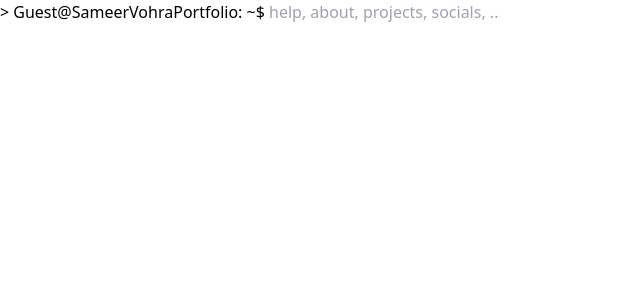
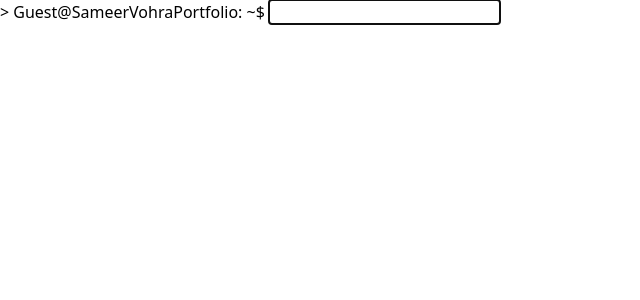
Before and after one commit to SameerVohra/TerminalPortfolio, a React (Vite) app: page / in a window 1280 px wide. Shown: the top 300 px of the page, without its empty margins (0-640 px from the left). Built offline with nearby package versions, Linux system fonts and the light colour scheme.

Commit message:
Added vercel.json

```diff
--- a/src/Components/Terminal.tsx
+++ b/src/Components/Terminal.tsx
@@ -1,5 +1,5 @@
 import { useEffect, useRef, useState } from "react";
-import projects from "../assets/projects.json"
+import projects from "../assets/projects.json";
 
 interface CommandInterface {
   command: string;
@@ -11,6 +11,8 @@ function Terminal() {
   const [cmd, setCmd] = useState<string[]>([]);
   const terminalRef = useRef<HTMLDivElement | null>(null);
   const [output, setOutput] = useState<string[]>([]);
+  const inputRef = useRef<HTMLInputElement | null>(null);
+
   const commands: CommandInterface[] = [
     { command: "help", output: "get all commands" },
     { command: "clear", output: "clear terminal" },
@@ -21,7 +23,6 @@ function Terminal() {
     { command: "projects", output: "get all projects" },
     { command: "gui", output: "go to gui portfolio" },
   ];
-
 
   const handleKeyPress = (e: React.KeyboardEvent<HTMLInputElement>) => {
     if (e.code === "Enter") {
@@ -36,7 +37,6 @@ const handleKeyPress = (e: React.KeyboardEvent<HTMLInputElement>) => {
     }
   };
 
-
   const executeCommand = (command: string) => {
     let output: string = "";
     const gitCommandRegex = /^projects git (\d+)$/;
@@ -47,7 +47,11 @@ const executeCommand = (command: string) => {
 
     // Check for git or live command
     if (gitMatch || liveMatch) {
-    const projectIndex = gitMatch ? parseInt(gitMatch[1], 10) - 1 : liveMatch ? parseInt(liveMatch[1], 10) - 1 : -1;
+      const projectIndex = gitMatch
+        ? parseInt(gitMatch[1], 10) - 1
+        : liveMatch
+        ? parseInt(liveMatch[1], 10) - 1
+        : -1;
 
       if (projectIndex < 0 || projectIndex >= projects.projects.length) {
         setOutput((prev) => [...prev, "Index out of bounds..."]);
@@ -79,7 +83,6 @@ const executeCommand = (command: string) => {
 
   const getOutput = (output: string) => {
     switch (output) {
-
       case "get all commands":
         getCommands();
         break;
@@ -97,51 +100,58 @@ const executeCommand = (command: string) => {
         break;
 
       case "about me":
-        const about = "Hi, my name is Sameer Vohra \n I'm a Final Year student at Chitkara University \n I'm a passionate about writing code and solving real-life problems"
-        setOutput((prev)=>[...prev, about])
+        const about =
+          "Hi, my name is Sameer Vohra \n I'm a Final Year student at Chitkara University \n I'm passionate about writing code and solving real-life problems";
+        setOutput((prev) => [...prev, about]);
         break;
 
       case "my education":
-        const education = `B.E in Computer Science Engineering\n\t- Chitkara University (2021-2025)\n\t- CGPA: 9.29/10\n12th Grade\n\t- Delhi Public School\n\t- Percentage: 74.2%\n10th Grade\n\t- Delhi Public School\n\t- Percentage: 84.2%
-          `;
-          setOutput((prev)=>[...prev, education]);
+        const education = `B.E in Computer Science Engineering\n\t- Chitkara University (2021-2025)\n\t- CGPA: 9.29/10\n12th Grade\n\t- Delhi Public School\n\t- Percentage: 74.2%\n10th Grade\n\t- Delhi Public School\n\t- Percentage: 84.2%`;
+        setOutput((prev) => [...prev, education]);
         break;
 
       case "all social profiles":
-        const socials = "1. Github \n2. X(Twitter) \n3. Linkedin \n\t\- Usage: socials go to <social no.> \n\t- eg: socials go to 1"
-        setOutput((prev)=>[...prev, socials]);
+        const socials =
+          "1. Github \n2. X(Twitter) \n3. Linkedin \n\t\- Usage: socials go to <social no.> \n\t- eg: socials go to 1";
+        setOutput((prev) => [...prev, socials]);
         break;
 
       case "github":
         window.open("https://github.com/SameerVohra", "_blank")?.focus();
-        setOutput((prev)=>[...prev, "Opening github...."]);
+        setOutput((prev) => [...prev, "Opening github...."]);
         break;
 
       case "X":
         window.open("https://x.com/__sameervohra__", "_blank")?.focus();
-        setOutput((prev)=>[...prev, "Opening X...."]);
+        setOutput((prev) => [...prev, "Opening X...."]);
         break;
 
       case "linkedin":
         window.open("https://www.linkedin.com/in/sameer-vohra/", "_blank")?.focus();
-        setOutput((prev)=>[...prev, "Opening Linkedin...."]);
-        break
+        setOutput((prev) => [...prev, "Opening Linkedin...."]);
+        break;
 
       case "get all projects":
-        const pName = projects.projects.map((p, idx)=>`${idx+1}: ${p.name} \n\t Github: ${p.gitLink} \n\t Live Link: ${p.liveLink}\n`).join("\n")
-        const instruction = pName+"\nUsage: projects git <project no.> OR projects live <project no.> \n\t - eg: projects git 12\n\t\t projects live 12"
-        setOutput((prev)=>[...prev, instruction])
+        const pName = projects.projects
+          .map(
+            (p, idx) =>
+              `${idx + 1}: ${p.name} \n\t Github: ${p.gitLink} \n\t Live Link: ${p.liveLink}\n`
+          )
+          .join("\n");
+        const instruction =
+          pName +
+          "\nUsage: projects git <project no.> OR projects live <project no.> \n\t - eg: projects git 12\n\t\t projects live 12";
+        setOutput((prev) => [...prev, instruction]);
         console.log(projects.projects);
         break;
 
       case "go to gui portfolio":
         window.open("https://sameervohra-portfolio.vercel.app/", "_blank")?.focus();
-        setOutput((prev)=>[...prev, "Opening GUI portfolio"])
+        setOutput((prev) => [...prev, "Opening GUI portfolio"]);
         break;
 
-
       default:
-        setOutput((prev)=>[...prev, "Command not found"])
+        setOutput((prev) => [...prev, "Command not found"]);
         break;
     }
   };
@@ -157,8 +167,16 @@ const executeCommand = (command: string) => {
     }
   }, [cmd, output]);
 
+  // Set focus on input box when the terminal is clicked
+  const handleTerminalClick = () => {
+    inputRef.current?.focus();
+  };
+
   return (
-    <div className="h-screen w-full flex justify-center items-center overflow-auto shadow-2xl shadow-red-500">
+    <div
+      className="h-screen w-full flex justify-center items-center overflow-auto shadow-2xl shadow-red-500"
+      onClick={handleTerminalClick}
+    >
       <div className="border-2 border-black h-3/4 w-3/4 bg-gray-900 rounded-lg flex flex-col">
         {/* Header */}
         <div className="border-2 bg-black border-black h-8 w-full flex justify-end items-center space-x-1">
@@ -168,8 +186,7 @@ const executeCommand = (command: string) => {
         </div>
 
         {/* Terminal Body */}
-        <div className="flex-1 overflow-y-auto p-5 bg-pink-900">
-
+        <div className="flex-1 overflow-y-auto p-5 bg-pink-900" ref={terminalRef}>
           {cmd.map((c, idx) => (
             <div key={idx}>
               <p className="text-green-500 font-bold">
@@ -186,24 +203,22 @@ const executeCommand = (command: string) => {
             </div>
           ))}
 
-
           <div>
             <p className="text-green-500 font-bold flex items-center">
               <span className="text-white">&#62; </span>Guest
               <span className="text-white">@</span>SameerVohraPortfolio:{" "}
               <span className="text-white">~$</span>{" "}
               <input
+                className="outline-none bg-transparent text-lg text-gray-300 font-mono w-auto ml-2"
+                type="text"
                 value={command}
-                type="text"
-                placeholder="help, about, projects, socials, ....."
-                className="w-full outline-none text-white font-mono bg-transparent ml-2"
-                onChange={(e) => setCommand(e.currentTarget.value)}
+                onChange={(e) => setCommand(e.target.value)}
                 onKeyDown={handleKeyPress}
+                autoFocus
+                ref={inputRef}
               />
             </p>
-            <div ref={terminalRef}></div>
           </div>
-          <div ref={terminalRef}></div>
         </div>
       </div>
     </div>
```
Also changed, not shown: vercel.json (added). Lines whose indentation alone changed are shown as unchanged.
